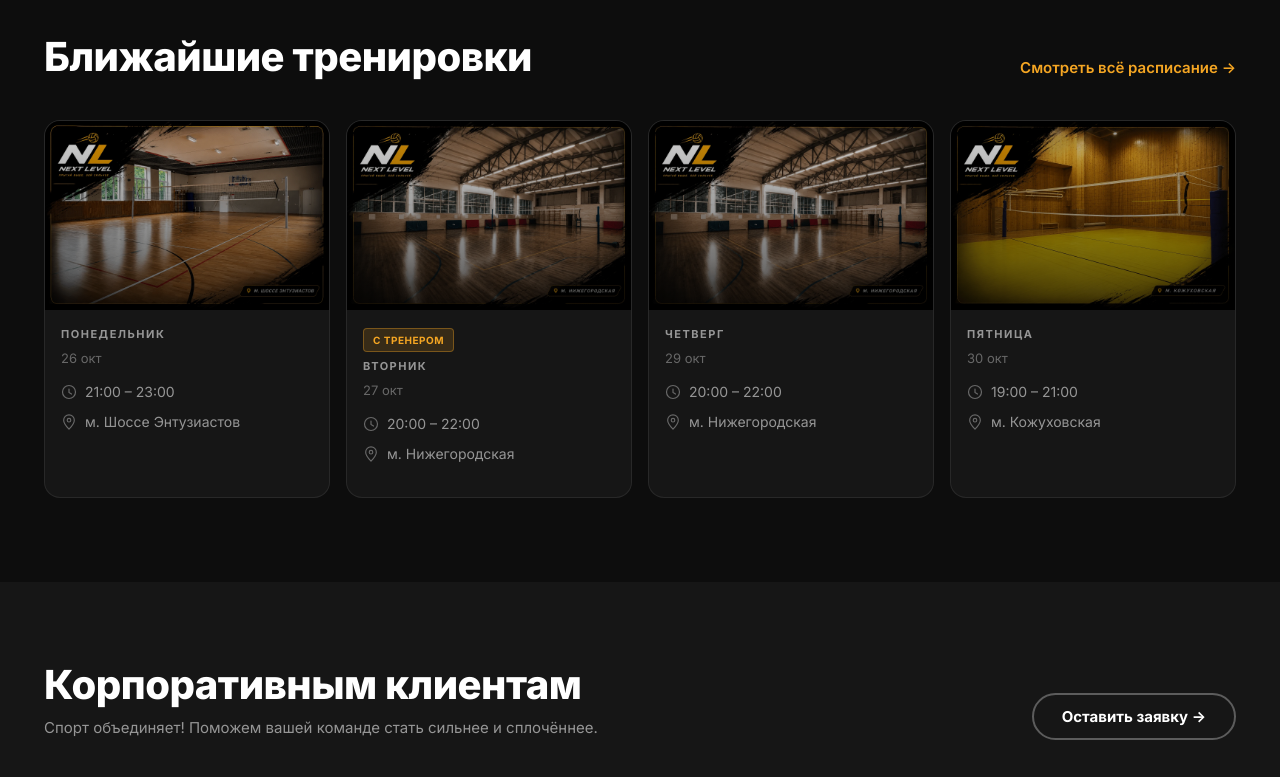
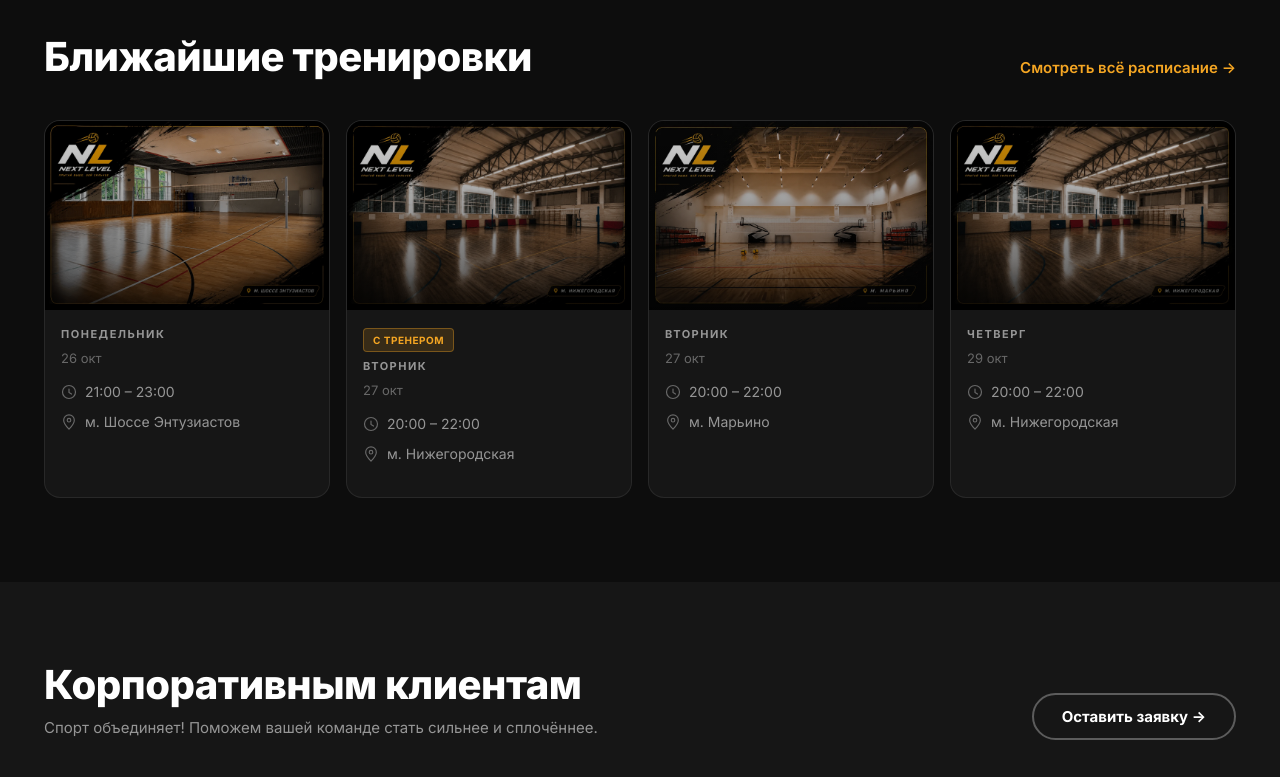
Before and after one commit to wtheroux/nextlevel-landing, a plain HTML site: page index.html in a window 1280 px wide. Shown: the part 1700-2477 px from the top of the page. Drawn offline with Linux system fonts and the light colour scheme.

Commit message:
update info

```diff
--- a/index.html
+++ b/index.html
@@ -9,7 +9,7 @@
   <meta name="author" content="NEXT LEVEL">
 
   <meta property="og:title" content="NEXT LEVEL — Волейбол в который хочется возвращаться">
-  <meta property="og:description" content="Игровые и тренировки в Москве для любого уровня. 400+ игроков уже с нами. Записывайся онлайн!">
+  <meta property="og:description" content="Игровые и тренировки в Москве для любого уровня. 450+ игроков уже с нами. Записывайся онлайн!">
   <meta property="og:type" content="website">
   <meta property="og:url" content="https://nextlevel-msk.ru/">
   <meta property="og:site_name" content="NEXT LEVEL">
@@ -19,7 +19,7 @@
 
   <meta name="twitter:card" content="summary_large_image">
   <meta name="twitter:title" content="NEXT LEVEL — Волейбол в который хочется возвращаться">
-  <meta name="twitter:description" content="Игровые и тренировки в Москве для любого уровня. 400+ игроков уже с нами.">
+  <meta name="twitter:description" content="Игровые и тренировки в Москве для любого уровня. 450+ игроков уже с нами.">
   <meta name="twitter:image" content="https://nextlevel-msk.ru/hero.png">
 
   <meta name="theme-color" content="#F5A623">
@@ -76,6 +76,16 @@
           "addressLocality": "Москва",
           "addressCountry": "RU",
           "description": "м. Кожуховская"
+        }
+      },
+      {
+        "@type": "Place",
+        "name": "Зал у м. Марьино",
+        "address": {
+          "@type": "PostalAddress",
+          "addressLocality": "Москва",
+          "addressCountry": "RU",
+          "description": "м. Марьино"
         }
       }
     ]
@@ -232,7 +242,7 @@
         <div class="stats reveal-up">
           <div class="stats__counter">
             <div class="stats__main">
-              <span class="stats__number" data-target="400">0</span>
+              <span class="stats__number" data-target="450">0</span>
               <span class="stats__plus">+</span>
             </div>
             <p class="stats__label">человек уже играют вместе с нами</p>
@@ -368,6 +378,7 @@
             <option value="shosse">м. Шоссе Энтузиастов</option>
             <option value="nizh">м. Нижегородская</option>
             <option value="kozh">м. Кожуховская</option>
+            <option value="marino">м. Марьино</option>
           </select>
           <select class="filter-select" id="filterDay" aria-label="Выбрать день">
             <option value="">Любой день</option>
--- a/main.js
+++ b/main.js
@@ -19,21 +19,24 @@ const GYM_PHOTOS = {
   'м. Шоссе Энтузиастов': 'gym-shosse.png',
   'м. Нижегородская':     'gym-nizh.png',
   'м. Кожуховская':       'gym-kozh.png',
+  'м. Марьино':           'gym-marino.png',
 };
 
 const PRICES = {
   'м. Шоссе Энтузиастов': 700,
   'м. Нижегородская':     900,
   'м. Кожуховская':       900,
+  'м. Марьино':           1000,
 };
 
 const SESSIONS = [
   { id: 1, dayIndex: 0, day: 'Пн', dayFull: 'Понедельник', time: '21:00 – 23:00', location: 'м. Шоссе Энтузиастов', comingSoon: false },
   { id: 4, dayIndex: 1, day: 'Вт', dayFull: 'Вторник',     time: '20:00 – 22:00', location: 'м. Нижегородская',     comingSoon: false, price: 1300, badge: 'С тренером', desc: 'Тренировка с тренером — Дмитрий Стеблев, МС по волейболу, экс-игрок ВК «Парма». Разбор техники и игровые связки, любой уровень.' },
+  { id: 9, dayIndex: 1, day: 'Вт', dayFull: 'Вторник',     time: '20:00 – 22:00', location: 'м. Марьино',           comingSoon: false, desc: 'Уровень средний/средний+. Просторный зал с трибунами. Работаем в расстановках 5/1 и 4/2 — системный приём, атаки из нескольких зон и командная тактика без скидок на уровень.' },
   { id: 5, dayIndex: 3, day: 'Чт', dayFull: 'Четверг',     time: '20:00 – 22:00', location: 'м. Нижегородская',     comingSoon: false },
   { id: 6, dayIndex: 6, day: 'Вс', dayFull: 'Воскресенье', time: '18:00 – 20:00', location: 'м. Нижегородская',     comingSoon: false },
   { id: 7, dayIndex: 6, day: 'Вс', dayFull: 'Воскресенье', time: '20:00 – 22:00', location: 'м. Нижегородская',     comingSoon: false, desc: 'Уровень средний/средний+. Работаем в расстановках 5/1 и 4/2 — системный приём, атаки из нескольких зон и командная тактика без скидок на уровень.' },
-  { id: 8, dayIndex: 4, day: 'Пт', dayFull: 'Пятница',     time: '19:00 – 21:00', location: 'м. Кожуховская',       comingSoon: false, desc: 'Игра для тех, кто знает счёт очкам. Работаем в расстановках 5/1 и 4/2 — системный приём, атаки из нескольких зон и командная тактика без скидок на уровень.' },
+  { id: 8, dayIndex: 4, day: 'Пт', dayFull: 'Пятница',     time: '19:00 – 21:00', location: 'м. Кожуховская',       comingSoon: false },
 ];
 
 const DAY_NAMES = ['Пн', 'Вт', 'Ср', 'Чт', 'Пт', 'Сб', 'Вс'];
@@ -158,15 +161,24 @@ function renderUpcomingCards() {
   const container = document.getElementById('upcomingCards');
   if (!container) return;
 
-  const dates = getWeekDates(0);
+  // Ближайшие 4 тренировки на 7 дней вперёд: сегодняшние — пока не начались
+  const now = new Date();
+  const upcoming = [];
+  for (let d = 0; d < 7; d++) {
+    const date = new Date(now.getFullYear(), now.getMonth(), now.getDate() + d);
+    const dayIndex = (date.getDay() + 6) % 7;
+    SESSIONS.filter(s => s.dayIndex === dayIndex && !s.comingSoon).forEach(s => {
+      const [h, m] = s.time.split('–')[0].trim().split(':').map(Number);
+      const start = new Date(date);
+      start.setHours(h, m, 0, 0);
+      if (start > now) upcoming.push({ s, date, start });
+    });
+  }
+  upcoming.sort((a, b) => a.start - b.start || a.s.id - b.s.id);
+  const cards = upcoming.slice(0, 4);
 
-  const targetDays = [0, 1, 3, 4];
-  const cards = targetDays.map(di =>
-    SESSIONS.find(s => s.dayIndex === di && !s.comingSoon)
-  ).filter(Boolean);
-
-  container.innerHTML = cards.map((s, i) => {
-    const dateStr = fmtDate(dates[s.dayIndex]);
+  container.innerHTML = cards.map(({ s, date }, i) => {
+    const dateStr = fmtDate(date);
     const photo = GYM_PHOTOS[s.location];
     return `
       <article class="training-card" data-id="${s.id}" style="transition-delay:${i * 0.1}s">
@@ -208,7 +220,7 @@ function getFilteredSessions() {
   const metro = document.getElementById('filterMetro')?.value || '';
   const day   = document.getElementById('filterDay')?.value || '';
 
-  const metroMap = { shosse: 'м. Шоссе Энтузиастов', nizh: 'м. Нижегородская', kozh: 'м. Кожуховская' };
+  const metroMap = { shosse: 'м. Шоссе Энтузиастов', nizh: 'м. Нижегородская', kozh: 'м. Кожуховская', marino: 'м. Марьино' };
   const dayMap   = { mon:0, tue:1, wed:2, thu:3, fri:4, sat:5, sun:6 };
 
   return SESSIONS.filter(s => {
```
Also changed, not shown: gym-marino.png (added), gym-marino.webp (added).
